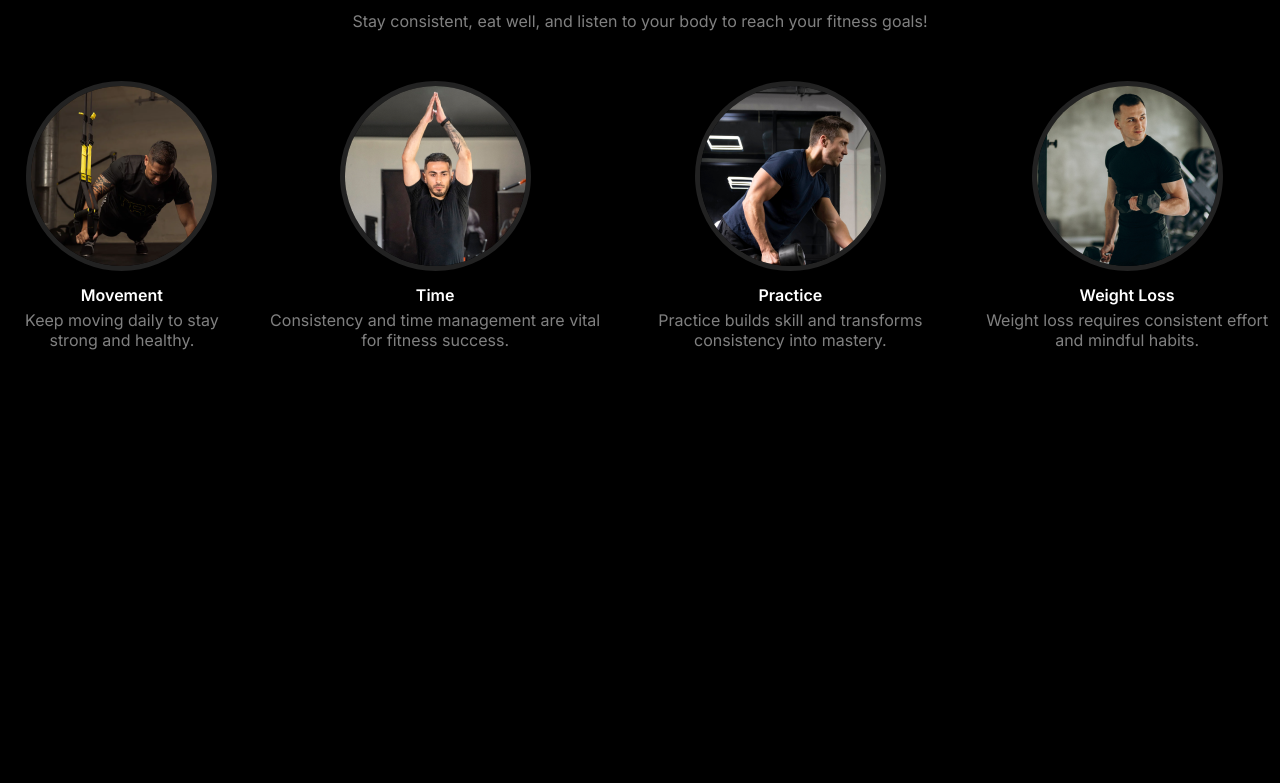
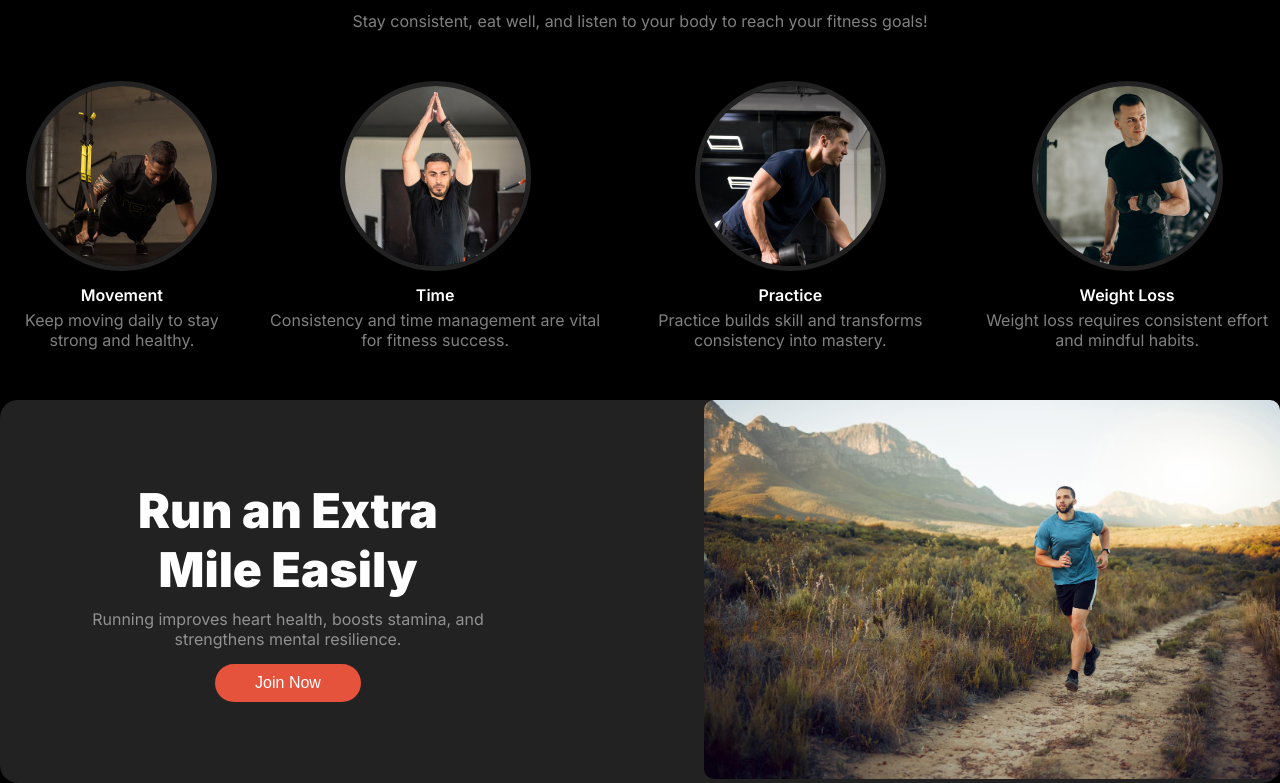
Before and after one commit to AzazTanim/RB9-Assignment-2, a plain HTML site: page index.html in a window 1280 px wide. Shown: the part 578-1361 px from the top of the page. Before the commit the page ends 928 px from the top, so only its background shows below. Drawn offline with Linux system fonts and the light colour scheme.

Commit message:
added run an extra mile section.

```diff
--- a/CSS/style.css
+++ b/CSS/style.css
@@ -195,5 +195,48 @@
   font-size: 1rem;
   margin-top: 5px;
 }
+/* habit styles ends here */
 
-/* habit styles ends here */
+/* run section styles here */
+.run-container {
+  max-width: 1400px;
+  margin: 0 auto;
+  background-color: rgb(34, 34, 34);
+  border-radius: 18px;
+  margin-top: 50px;
+}
+.run-main {
+  display: flex;
+  align-items: center;
+  justify-content: space-between;
+  text-align: center;
+}
+.run-content {
+  width: 45%;
+}
+.run-content h1 {
+  color: rgb(255, 255, 255);
+  font-size: 3rem;
+  font-weight: 900;
+}
+.run-content p {
+  color: rgba(255, 255, 255, 0.5);
+  font-size: 1rem;
+  margin-top: 10px;
+}
+.run-btn {
+  background-color: #e6533c;
+  padding: 10px 40px;
+  border: none;
+  border-radius: 30px;
+  color: rgb(255, 255, 255);
+  font-size: 1rem;
+  margin-top: 15px;
+}
+
+.run-content img {
+  width: 100%;
+  border-radius: 10px;
+}
+
+/* run section ends here */
--- a/index.html
+++ b/index.html
@@ -103,7 +103,30 @@
           </div>
         </div>
       </div>
-      <!-- habits section starts here -->
+      <!-- habits section ends here -->
+
+      <section class="run-container">
+        <!-- run section starts here -->
+        <div class="run-main">
+          <div class="run-content">
+            <h1>
+              Run an Extra <br />
+              Mile Easily
+            </h1>
+            <p>
+              Running improves heart health, boosts stamina, and <br />
+              strengthens mental resilience.
+            </p>
+            <div>
+              <button class="run-btn">Join Now</button>
+            </div>
+          </div>
+          <div class="run-content">
+            <img src="./images/run.jpg" alt="" />
+          </div>
+        </div>
+        <!-- run section ends here -->
+      </section>
     </main>
     <footer></footer>
   </body>
```
